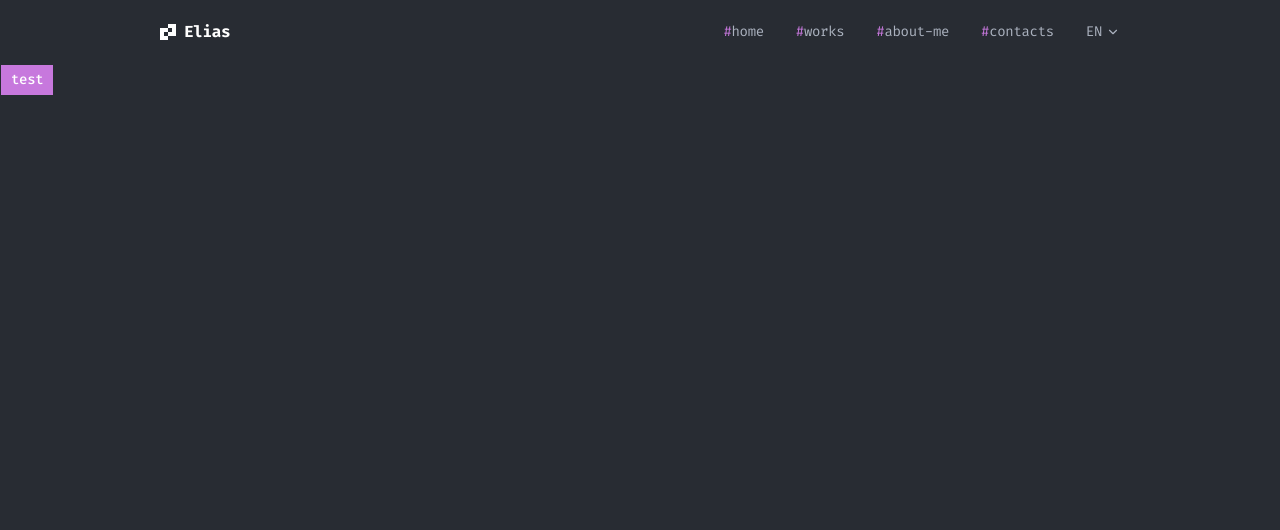
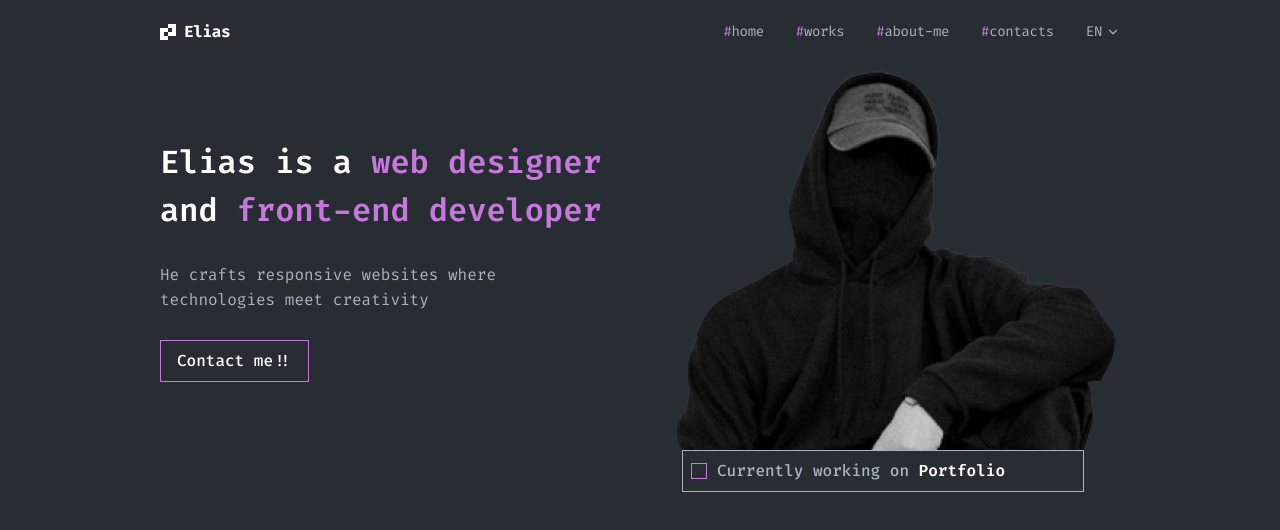
Before and after one commit to vismayIO/portfolio, a Next.js app: page / in a window 1280 px wide. Shown: the top 530 px of the page. Built offline with nearby package versions, Linux system fonts and the light colour scheme.

Commit message:
feat: implement Hero component and update Home page

```diff
--- a/src/app/page.tsx
+++ b/src/app/page.tsx
@@ -1,4 +1,4 @@
-import { Button } from "@/components/ui/button";
+import { Hero } from "@/components/hero";
 import type { Metadata } from "next";
 
 export const metadata: Metadata = {
@@ -8,5 +8,5 @@ export const metadata: Metadata = {
 };
 
 export default function Home() {
-  return <Button>test</Button>;
+  return <Hero />;
 }
--- /dev/null
+++ b/src/components/hero.tsx
@@ -0,0 +1,79 @@
+import Image from "next/image";
+import { Button } from "./ui/button";
+
+export async function Hero() {
+  return (
+    <section className="mx-auto max-w-5xl px-8 relative w-full flex flex-col md:flex-row items-start justify-between gap-8">
+      {/* Left: Text content */}
+      <div className="flex flex-col items-start gap-7 w-full md:max-w-134.25 md:pt-18.5">
+        <h1 className="font-semibold text-white text-2xl md:text-[32px] tracking-[0] leading-normal m-0">
+          <span className="text-[#ffffff]">Elias is a </span>
+          <span className="text-[#c778dd]">web designer</span>
+          <span className="text-[#ffffff]"> and </span>
+          <span className="text-[#c778dd]">front-end developer</span>
+        </h1>
+
+        <p className="font-normal text-gray text-base tracking-[0] leading-6.25 max-w-115.75 m-0">
+          He crafts responsive websites where technologies meet creativity
+        </p>
+
+        <Button
+          variant="secondary"
+          className="h-auto inline-flex items-center gap-2.5 px-4 py-2 border border-solid border-[#c778dd] bg-transparent rounded-none hover:bg-[#c778dd]/10 [font-family:'Fira_Code',Helvetica] font-medium text-white text-base tracking-[0] leading-normal cursor-pointer"
+        >
+          Contact me!!
+        </Button>
+      </div>
+
+      {/* Right: Image + decorations */}
+      <div className="relative w-full md:w-117.25 md:h-105.75 h-75 shrink-0">
+        {/* Decorative bracket images */}
+        {/* <div className="absolute top-[84px] left-0 w-[155px] h-[155px] hidden md:block">
+          <img
+            className="absolute top-[39px] left-0 w-[78px] h-[116px]"
+            alt="Union"
+          />
+          <img
+            className="absolute -top-px left-[76px] w-20 h-[118px]"
+            alt="Union"
+          />
+        </div> */}
+
+        {/* Hero image */}
+        <img
+          className="absolute top-0 left-3 w-full md:w-114.25 h-full md:h-96.5 object-cover"
+          alt="Image"
+          src={"/Image.png"}
+        />
+
+        {/* Dot grid decoration */}
+        <div className="absolute top-61.5 left-92.25 hidden md:flex flex-col w-21 h-21 items-start justify-between">
+          {Array.from({ length: 5 }).map((_, rowIdx) => (
+            <div
+              key={`dot-row-${rowIdx}`}
+              className="flex items-start justify-between w-full flex-[0_0_auto]"
+            >
+              {Array.from({ length: 5 }).map((_, colIdx) => (
+                <div
+                  key={`dot-${rowIdx}-${colIdx}`}
+                  className="w-1 h-1 bg-gray rounded-sm"
+                />
+              ))}
+            </div>
+          ))}
+        </div>
+
+        {/* Currently working on badge */}
+        <div className="absolute top-[calc(100%-37px)] left-7.75 flex w-[calc(100%-31px)] md:w-100.5 items-center gap-2.5 p-2 bg-app-background border border-solid border-[#abb2bf]">
+          <div className="w-4 h-4 shrink-0 bg-app-primary border border-solid border-[#c778dd]" />
+          <p className="font-normal text-gray text-sm md:text-base tracking-[0] leading-normal m-0 truncate">
+            <span className="font-medium text-[#abb2bf]">
+              Currently working on{" "}
+            </span>
+            <span className="font-semibold text-[#ffffff]">Portfolio</span>
+          </p>
+        </div>
+      </div>
+    </section>
+  );
+}
```
